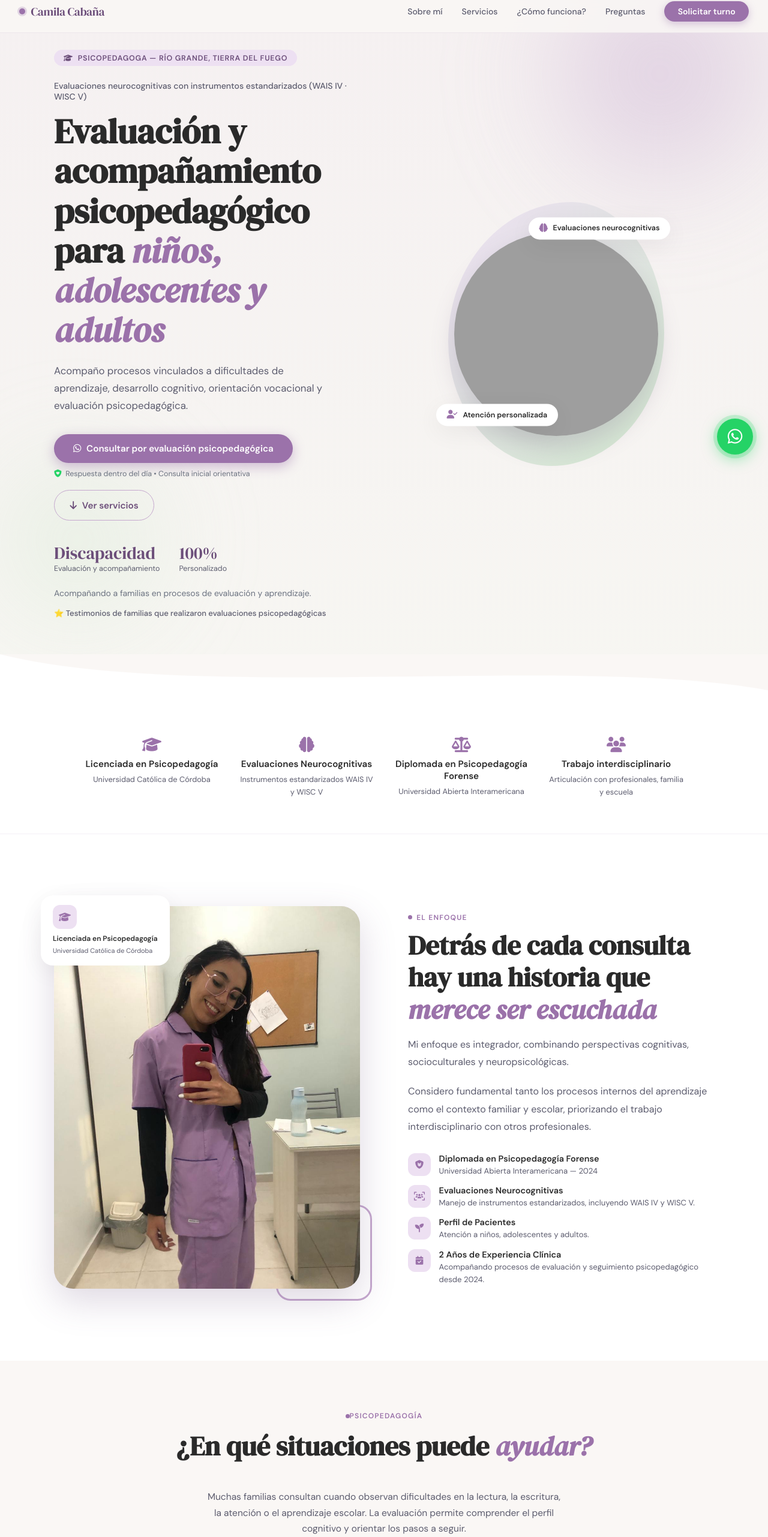
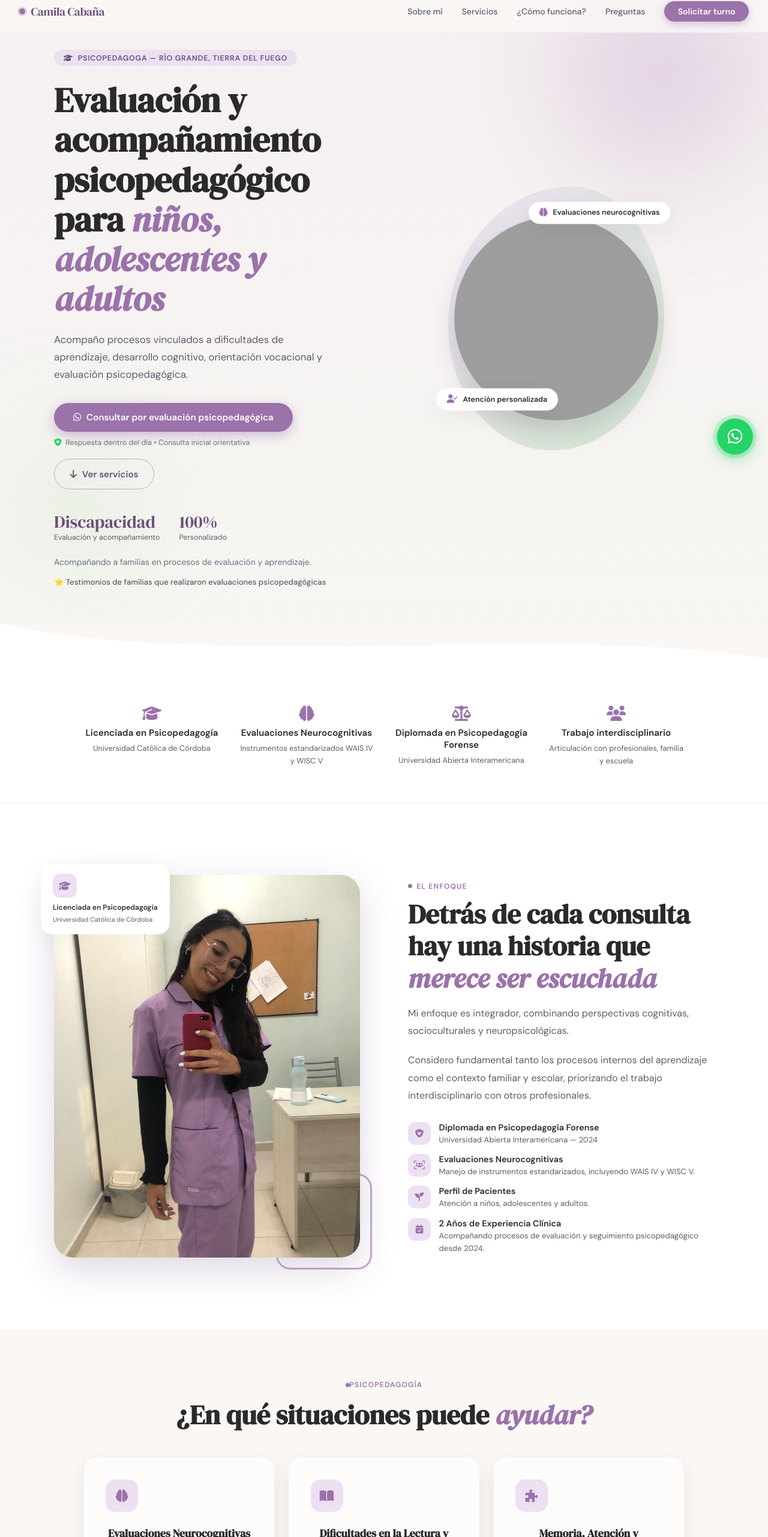
Before and after one commit to manumarquez7/CamiPsicope, a plain HTML site: page index.html in a window 1280 px wide. Shown: the part 17-2580 px from the top of the page at 60% size. Drawn offline with Linux system fonts and the light colour scheme; grey boxes are pictures that could not be loaded.

Commit message:
Update services section and remove consultation text
Removed a paragraph about consultation reasons and updated a service title.

```diff
--- a/index.html
+++ b/index.html
@@ -1532,7 +1532,6 @@
           <i aria-hidden="true" class="fa-solid fa-graduation-cap"></i>
           Psicopedagoga — Río Grande, Tierra del Fuego
         </div>
-        <div class="hero-extra">Evaluaciones neurocognitivas con instrumentos estandarizados (WAIS IV · WISC V)</div>
         <h1 class="hero-title">
           Evaluación y acompañamiento psicopedagógico para <em>niños, adolescentes y adultos</em>
         </h1>
@@ -1685,17 +1684,12 @@
     </section>
 
     <!-- ── SITUACIONES COMUNES ─────────────────────────── -->
-      <section class="situaciones" id="servicios">
+    <section class="situaciones" id="servicios">
       <div class="situaciones-inner">
         <div class="section-tag reveal" style="display:inline-block;">Psicopedagogía</div>
         <h2 class="section-title reveal">¿En qué situaciones puede
           <em>ayudar?</em>
         </h2>
-        <p class="reveal"
-          style="max-width:600px; margin: 0 auto 2.8rem auto; color: var(--text-soft); font-size: .97rem; line-height: 1.7;">
-          Muchas familias consultan cuando observan dificultades en la lectura, la escritura, la atención o el
-          aprendizaje escolar. La evaluación permite comprender el perfil cognitivo y orientar los pasos a seguir.
-        </p>
         <div class="services-grid">
           <div class="service-card reveal">
             <div class="service-icon"><i aria-hidden="true" class="fa-solid fa-brain"></i></div>
@@ -1728,7 +1722,7 @@
           </div>
           <div class="service-card reveal">
             <div class="service-icon"><i aria-hidden="true" class="fa-solid fa-chart-line"></i></div>
-            <h4>Herramientas y Técnicas de Estudio</h4>
+            <h4>Estrategias y Técnicas de Estudio</h4>
             <img src="./Herramientas-y-tecnicas-de-estudio.jpeg" alt="Acompañamiento en técnicas y hábitos de estudio"
               class="service-img" loading="lazy" decoding="async">
             <p>Desarrollo de estrategias y hábitos de estudio personalizados para mejorar el rendimiento académico y la
@@ -1756,6 +1750,7 @@
         </div>
       </div>
     </section>
+
     <!-- CTA mid-page -->
     <div class="reveal"
       style="text-align:center; padding: 56px 2rem; background: var(--white); border-bottom: 1px solid rgba(155,114,170,.08);">
```
